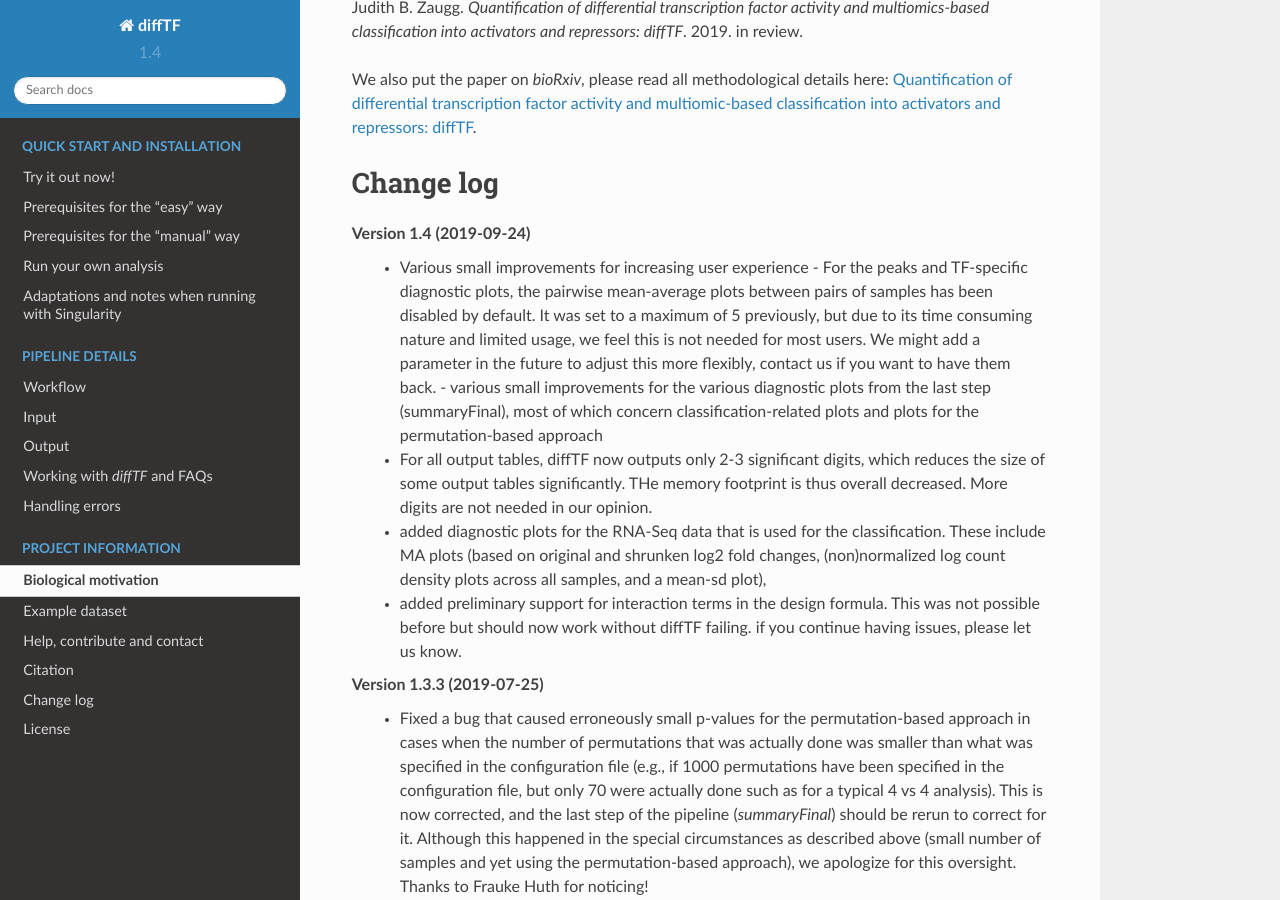
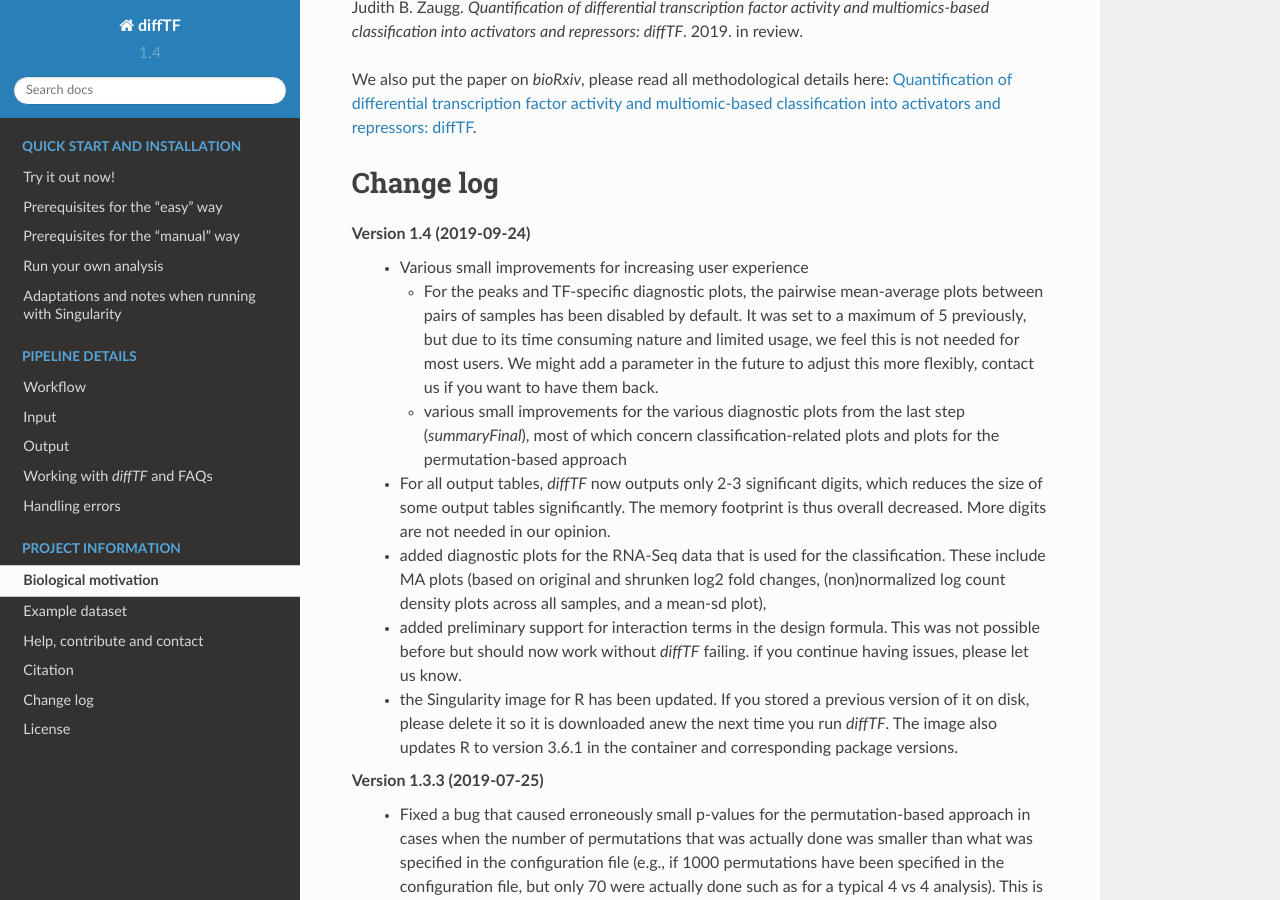
Before and after one commit to jfallmann/diffTF_Fork, a Sphinx documentation site: the page built from docs/projectInfo.rst, in a window 1280 px wide and 900 px high, scrolled down 1880 px. Built offline with Sphinx 7.4.7 and the Read the Docs theme 2.0.0, drawn with Linux system fonts in a browser that asks for light colours.

```diff
--- a/docs/projectInfo.rst
+++ b/docs/projectInfo.rst
@@ -55,11 +55,14 @@ Change log
 ============================
 Version 1.4 (2019-09-24)
   - Various small improvements for increasing user experience
+
     - For the peaks and TF-specific diagnostic plots, the pairwise mean-average plots between pairs of samples has been disabled by default. It was set to a maximum of 5 previously, but due to its time consuming nature and limited usage, we feel this is not needed for most users. We might add a parameter in the future to adjust this more flexibly, contact us if you want to have them back.
-    - various small improvements for the various diagnostic plots from the last step (summaryFinal), most of which concern classification-related plots and plots for the permutation-based approach
-  - For all output tables, diffTF now outputs only 2-3 significant digits, which reduces the size of some output tables significantly. THe memory footprint is thus overall decreased. More digits are not needed in our opinion.
+    - various small improvements for the various diagnostic plots from the last step (*summaryFinal*), most of which concern classification-related plots and plots for the permutation-based approach
+
+  - For all output tables, *diffTF* now outputs only 2-3 significant digits, which reduces the size of some output tables significantly. The memory footprint is thus overall decreased. More digits are not needed in our opinion.
   - added diagnostic plots for the RNA-Seq data that is used for the classification. These include MA plots (based on original and shrunken log2 fold changes, (non)normalized log count density plots across all samples, and a mean-sd plot),
-  - added preliminary support for interaction terms in the design formula. This was not possible before but should now work without diffTF failing. if you continue having issues, please let us know.
+  - added preliminary support for interaction terms in the design formula. This was not possible before but should now work without *diffTF* failing. if you continue having issues, please let us know.
+  - the Singularity image for R has been updated. If you stored a previous version of it on disk, please delete it so it is downloaded anew the next time you run *diffTF*. The image also updates R to version 3.6.1 in the container and corresponding package versions.
 
 Version 1.3.3 (2019-07-25)
   - Fixed a bug that caused erroneously small p-values for the permutation-based approach in cases when the number of permutations that was actually done was smaller than what was specified in the configuration file (e.g., if 1000 permutations have been specified in the configuration file, but only 70 were actually done such as for a typical 4 vs 4 analysis). This is now corrected, and the last step of the pipeline (*summaryFinal*) should be rerun to correct for it. Although this happened in the special circumstances as described above (small number of samples and yet using the permutation-based approach), we apologize for this oversight. Thanks to Frauke Huth for noticing!
```
